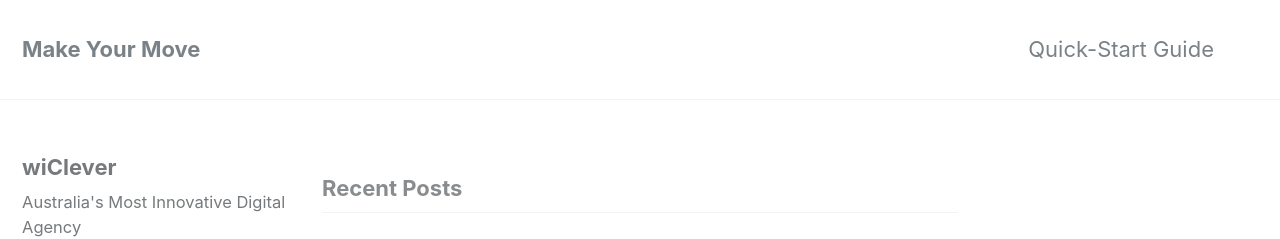
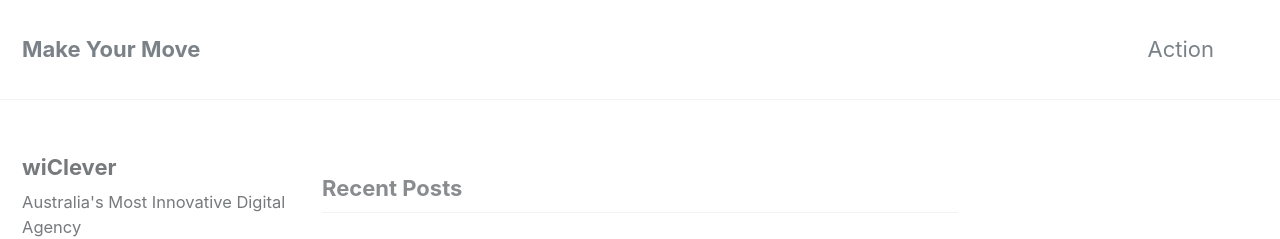
Before and after one commit to theintrn/theintrn.github.io, a Jekyll site: the page built from index.html, in a window 1280 px wide and 900 px high. Shown: the top 239 px of the window. Built offline with Jekyll 4.4.1, drawn with Linux system fonts in a browser that asks for light colours; the list of posts is cut into pages by our own code.

Commit message:
Update navigation.yml

```diff
--- a/_data/navigation.yml
+++ b/_data/navigation.yml
@@ -1,6 +1,6 @@
 # main links
 main:
-  - title: "Quick-Start Guide"
+  - title: "Action"
     url: https://mmistakes.github.io/minimal-mistakes/docs/quick-start-guide/
   # - title: "About"
   #   url: https://mmistakes.github.io/minimal-mistakes/about/
```
